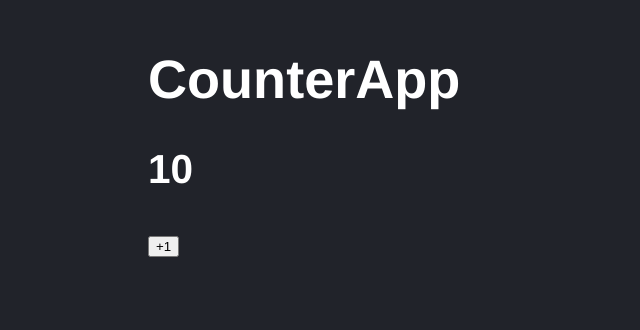
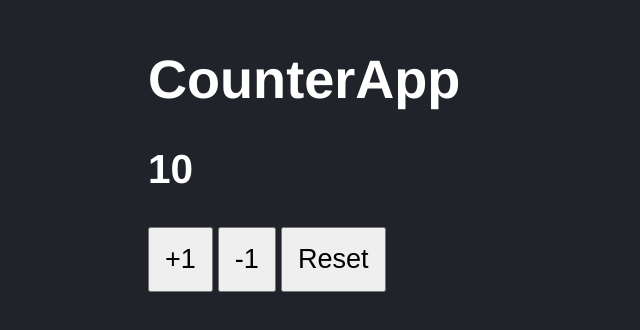
Before and after one commit to Chrisburg22/03-counter-app-vite, a React (Vite) app: page / in a window 1280 px wide. Shown: the part 136-466 px from the top of the page, without its empty margins (0-640 px from the left). Built offline with nearby package versions, Linux system fonts and the light colour scheme.

Commit message:
Manejando Hooks

```diff
--- a/src/CounterApp.jsx
+++ b/src/CounterApp.jsx
@@ -1,30 +1,25 @@
 import { useState } from 'react'
 import Proptypes from 'prop-types'
 
-//HOOK
+
 export const CounterApp = ({ value }) => {
-
+    //HOOK
     const [counter, setCounter] = useState(value);
 
     const handleAdd = () => {
-        /**
-         * event nos servira para conocer imformacion del evento
-         * console.log(event);
-         *
-         * Esta es una alternativa para cambiar el estado
-         * setCounter( (c) => c+1 );
-         */
         setCounter( counter+1 );
     }
+    const handleSubstract = () => setCounter( counter-1 );
+    const handleReset = () => setCounter(value);
 
     return (
     <>
       <h1>CounterApp</h1>
       <h2>{ counter }</h2>
 
-      <button onClick={ handleAdd }>
-        +1
-      </button>
+      <button onClick={ handleAdd }>+1</button>
+      <button onClick={ handleSubstract }>-1</button>
+      <button onClick={ handleReset }>Reset</button>
     </>
   )
 }
--- a/src/styles.css
+++ b/src/styles.css
@@ -5,3 +5,9 @@ html, body {
     font-size: 1.3rem;
     padding: 70px;
 }
+
+button {
+    padding: 15px;
+    font-size: 1.3rem;
+    margin-right: 5px;
+}
```
